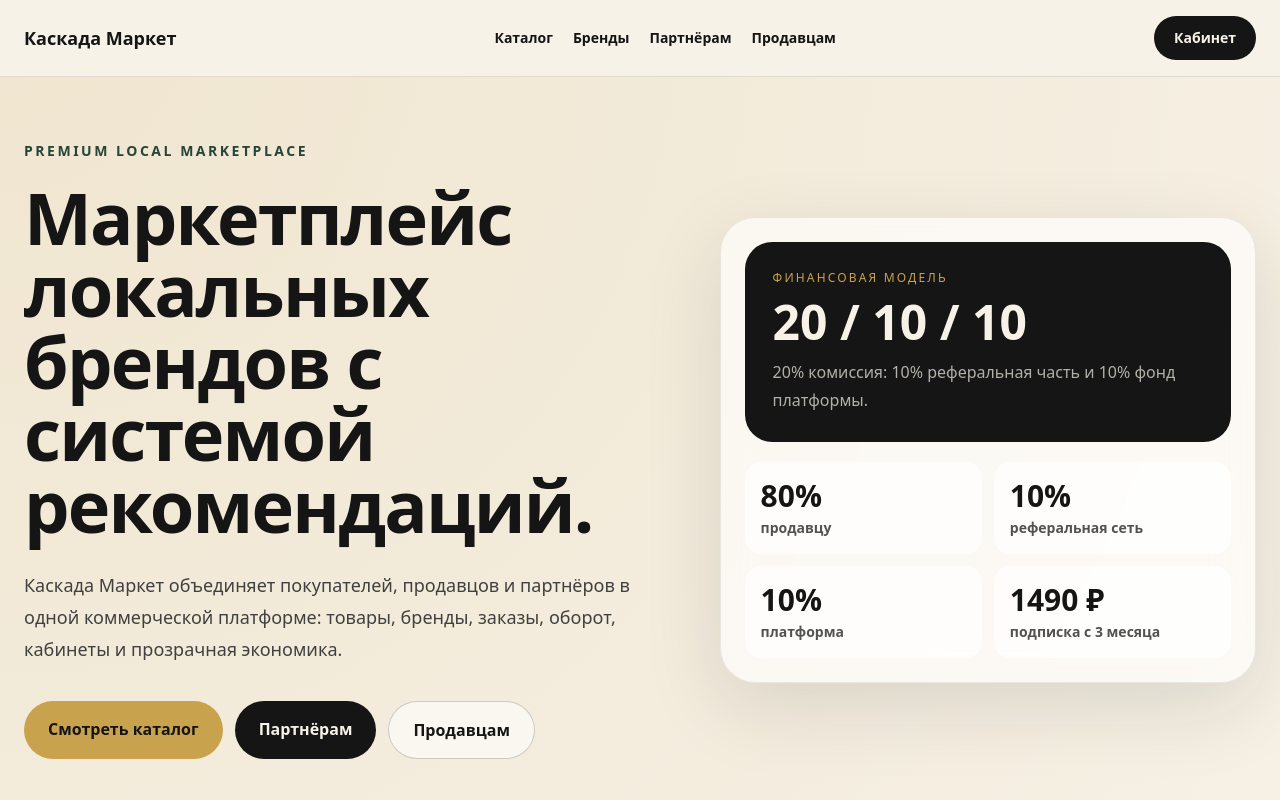
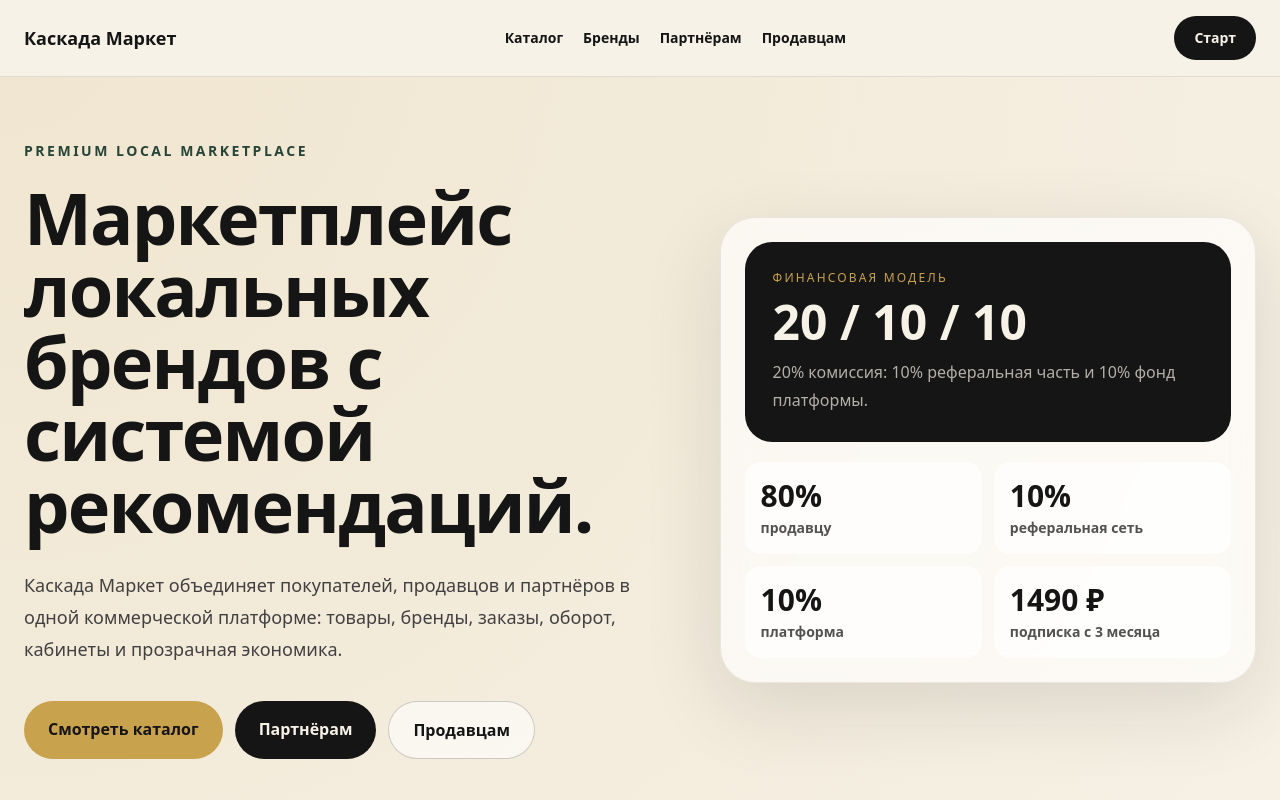
Before and after one commit to Iliavsevolodov/kaskada-, a Next.js app: page / in a window 1280 px wide. Shown: the top 800 px of the page. Built offline with nearby package versions, Linux system fonts and the light colour scheme.

Commit message:
Update header navigation

```diff
--- a/src/components/SiteHeader.tsx
+++ b/src/components/SiteHeader.tsx
@@ -9,7 +9,7 @@
           <a href="/kaskada-/partners/">Партнёрам</a>
           <a href="/kaskada-/sellers/">Продавцам</a>
         </nav>
-        <a className="rounded-full bg-graphite px-5 py-3 text-sm font-black text-cream" href="/kaskada-/dashboard/">Кабинет</a>
+        <a className="rounded-full bg-graphite px-5 py-3 text-sm font-black text-cream" href="/kaskada-/sellers/">Старт</a>
       </div>
     </header>
   );
```
